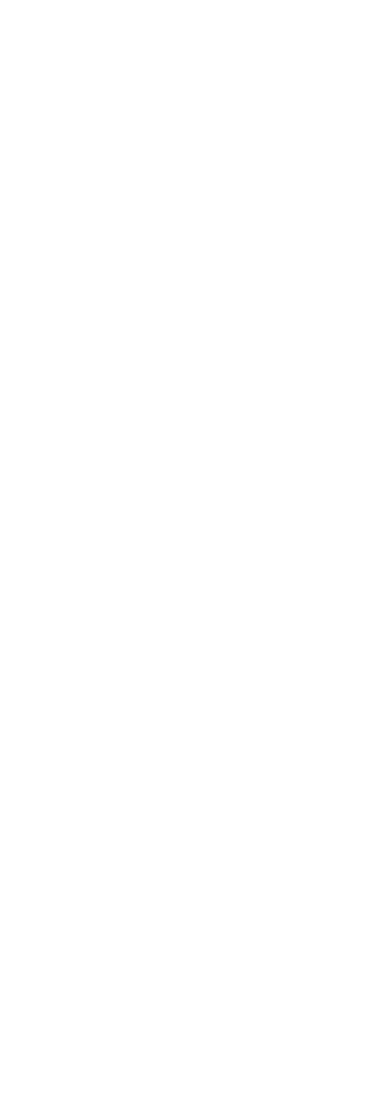
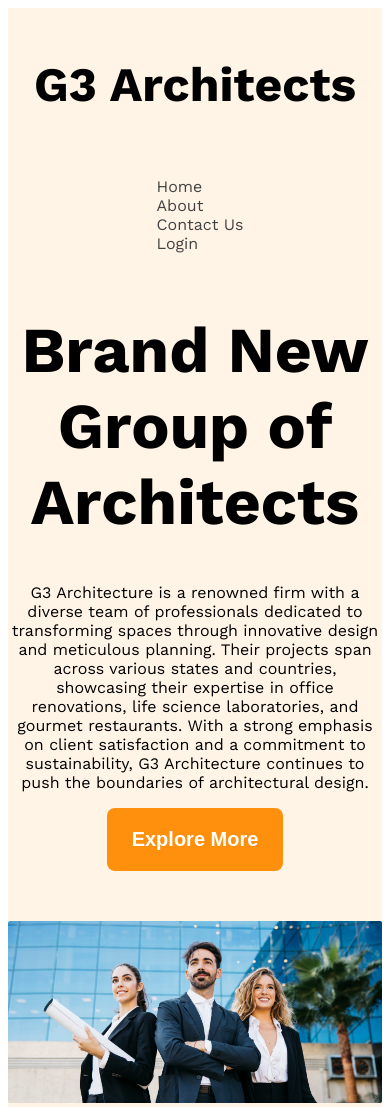
Before and after one commit to mhskdr/g3-architect-prac-web, a plain HTML site: page index.html in a window 390 px wide. Before the commit the page ends 844 px from the top, so only its background shows below. Drawn offline with nearby package versions, Linux system fonts and the light colour scheme.

Commit message:
light responsive of nav

```diff
--- a/index.html
+++ b/index.html
@@ -1,20 +1,43 @@
 <!DOCTYPE html>
 <html lang="en">
-<head>
-    <meta charset="UTF-8">
-    <meta name="viewport" content="width=device-width, initial-scale=1.0">
+  <head>
+    <meta charset="UTF-8" />
+    <meta name="viewport" content="width=device-width, initial-scale=1.0" />
     <title>g3-architect</title>
-    <link rel="stylesheet" href="styles/architect.css">
-</head>
-<body class="work-sans-font">
-    <header>
-
+    <link rel="stylesheet" href="styles/architect.css" />
+  </head>
+  <body class="work-sans-font">
+    <header class="primary-color">
+      <nav class="navbar display-flex">
+        <h3 class="brand">G3 Architects</h3>
+        <ul class="nav-links display-flex">
+          <li class="nav-item"><a href="" class="link text-gray">Home</a></li>
+          <li class="nav-item"><a href="" class="link text-gray">About</a></li>
+          <li class="nav-item">
+            <a href="" class="link text-gray">Contact Us</a>
+          </li>
+          <li class="nav-item"><a href="" class="link text-gray">Login</a></li>
+        </ul>
+      </nav>
+      <div class="banner">
+        <div class="banner-content">
+            <h1 class="banner-title">Brand New Group of Architects</h1>
+        <p class="banner-description">
+          G3 Architecture is a renowned firm with a diverse team of
+          professionals dedicated to transforming spaces through innovative
+          design and meticulous planning. Their projects span across various
+          states and countries, showcasing their expertise in office
+          renovations, life science laboratories, and gourmet restaurants. With
+          a strong emphasis on client satisfaction and a commitment to
+          sustainability, G3 Architecture continues to push the boundaries of
+          architectural design.
+        </p>
+        <button class="btn-primary">Explore More</button>
+        </div>
+        <img class="banner-img" src="images/banner.png" alt="banner">
+      </div>
     </header>
-    <main>
-
-    </main>
-    <footer>
-
-    </footer>
-</body>
+    <main></main>
+    <footer></footer>
+  </body>
 </html>
--- a/styles/architect.css
+++ b/styles/architect.css
@@ -1,7 +1,72 @@
 @import url("https://fonts.googleapis.com/css2?family=Work+Sans:ital,wght@0,100..900;1,100..900&display=swap");
 .work-sans-font {
-    font-family: "Work Sans", serif;
-    font-optical-sizing: auto;
-    font-weight: 400;
-    font-style: normal;
+  font-family: "Work Sans", serif;
+  font-optical-sizing: auto;
+  font-weight: 400;
+  font-style: normal;
+}
+/* Shared styles */
+.display-flex {
+  display: flex;
+}
+.text-gray{
+  color: #424242;
+}
+.text-light-gray{
+  color:#727272 ;
+}
+.primary-color{
+  background-color: rgba(255, 144, 14, 0.1);
+}
+.btn-primary{
+  background-color: #ff900e;
+  color: #ffffff;
+  padding: 20px 25px;
+  font-size: 1.25rem;
+  font-weight: 600;
+  border-radius: 8px;
+  border: none;
+}
+/* header styles */
+
+/* navbar related styles */
+.navbar {
+  justify-content: space-between;
+  align-items: center;
+}
+.brand{
+  font-weight: 700;
+  font-size: 3rem;
+}
+.nav-item {
+  list-style: none;
+  margin-right: 30px;
+}
+.link{
+  text-decoration: none;
+  font-weight: 500px;
+}
+.navbar, .banner{
+  max-width: 1440px;
+  margin: 0 auto;
+}
+/* banner-related */
+.banner-content{
+    max-width: 850px;
+    margin: 0 auto;
+    text-align: center;
+    margin-bottom: 50px;
+}
+.banner-title{
+  font-weight: 700;
+  font-size: 4rem;
+}
+.banner-img{
+  width: 100%;
+}
+/* media query */
+@media screen and (max-width:576px){
+  .navbar, .nav-links{
+    flex-direction: column;
   }
+}
```
